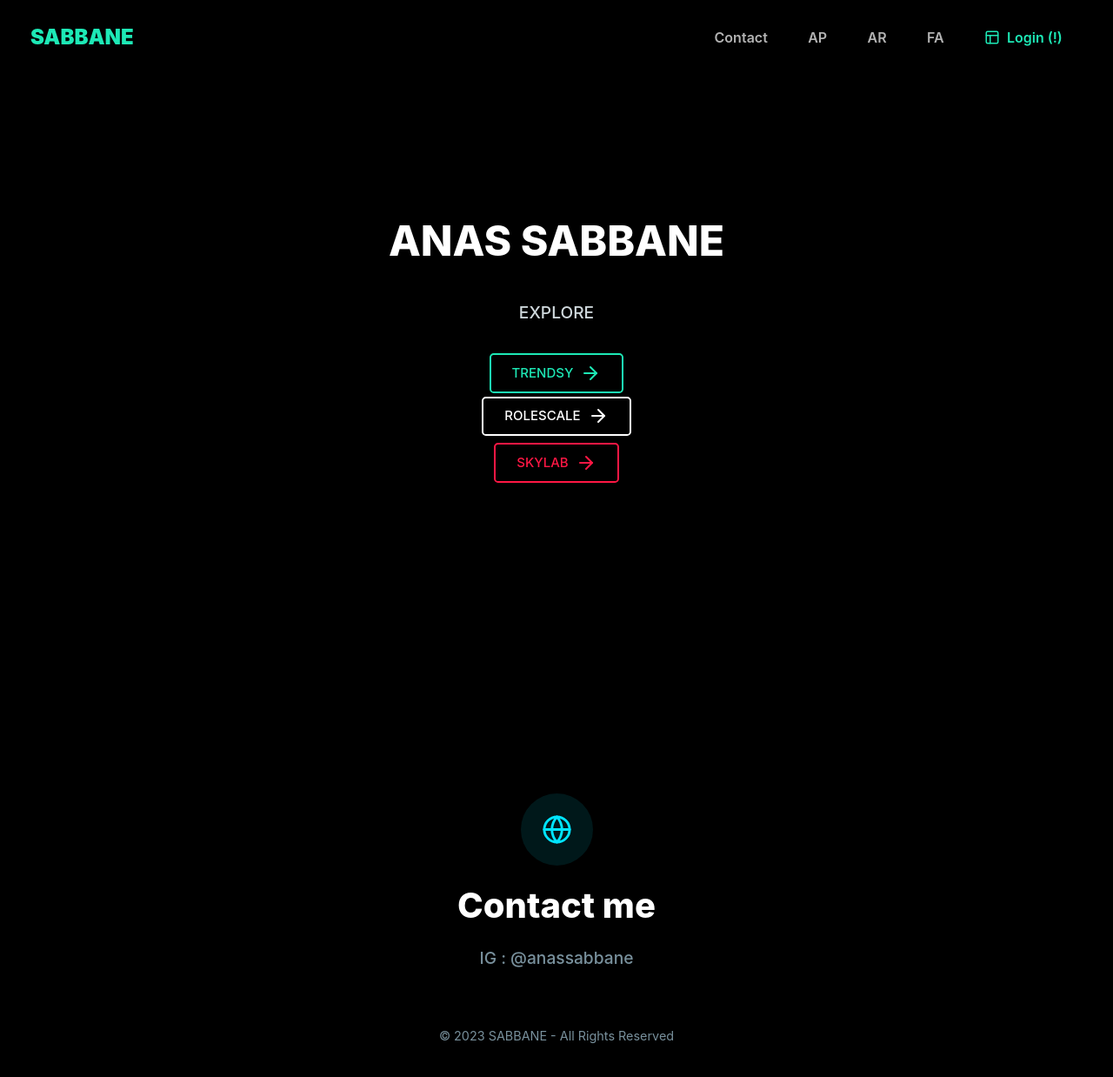
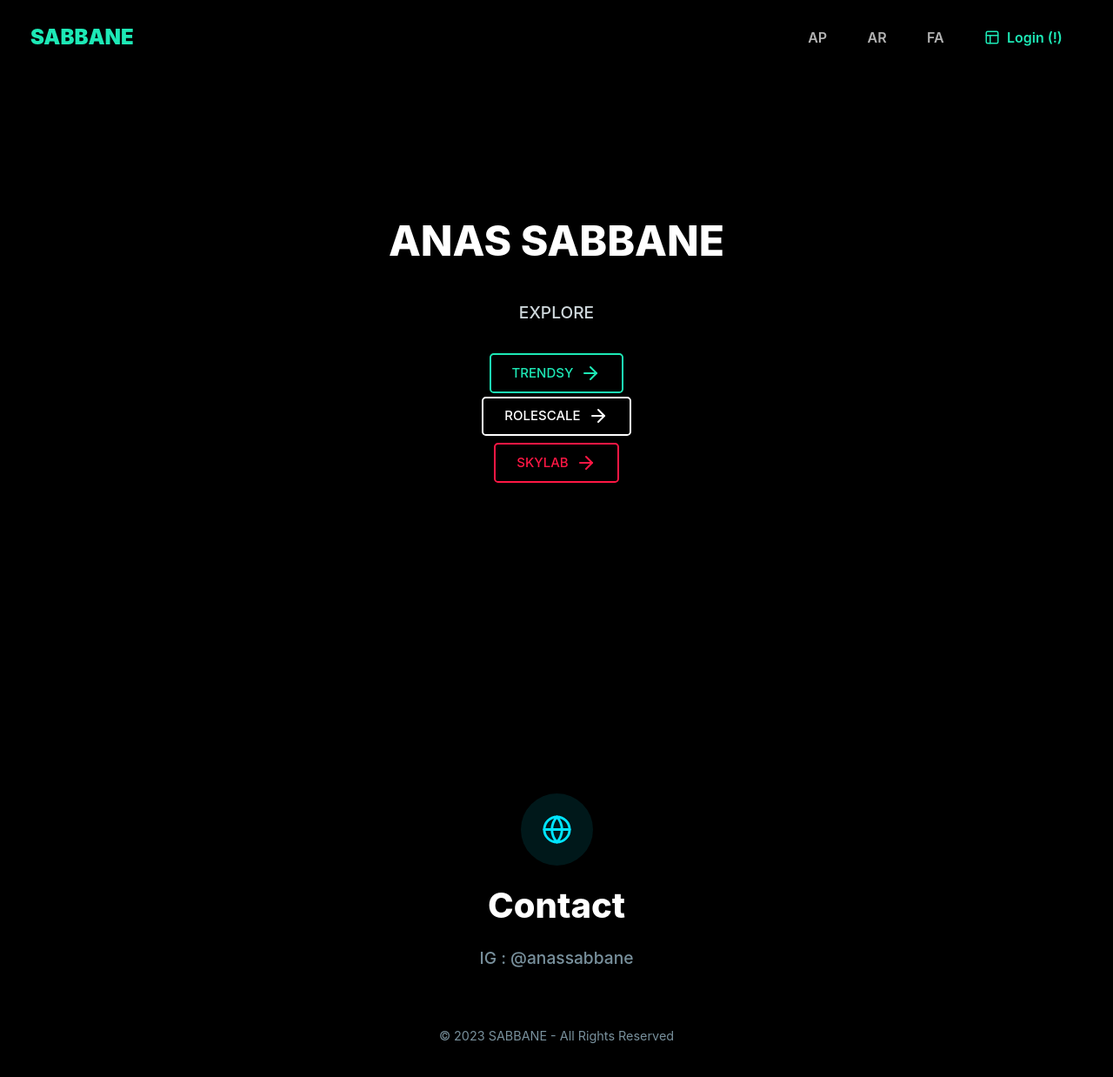
Before and after one commit to anassabbane/sabbane, a plain HTML site: page index.html in a window 1280 px wide. Shown: the whole page at 87% size. Drawn offline with nearby package versions, Linux system fonts and the light colour scheme; a web font is replaced by a local one.

Commit message:
Update index.html

```diff
--- a/index.html
+++ b/index.html
@@ -36,7 +36,7 @@
             <div class="collapse navbar-collapse" id="navbarCollapse">
                 <ul class="navbar-nav ml-auto">
                     <li class="nav-item">
-                        <a class="nav-link page-scroll" href="#features">Contact</a>
+                        <a class="nav-link page-scroll" href="#features"></a>
                     </li>
                     <li class="nav-item">
                         <a class="nav-link page-scroll" href="#pricing">AP</a>
@@ -95,7 +95,7 @@
                         <span data-feather="globe" width="35" height="35"></span>
                     </div>
                 </div>
-                <h2 class="heading-black"> Contact me</h2>
+                <h2 class="heading-black"> Contact</h2>
                 <p class="text-muted lead">IG : @anassabbane</p>
             </div>
         </div>
```
